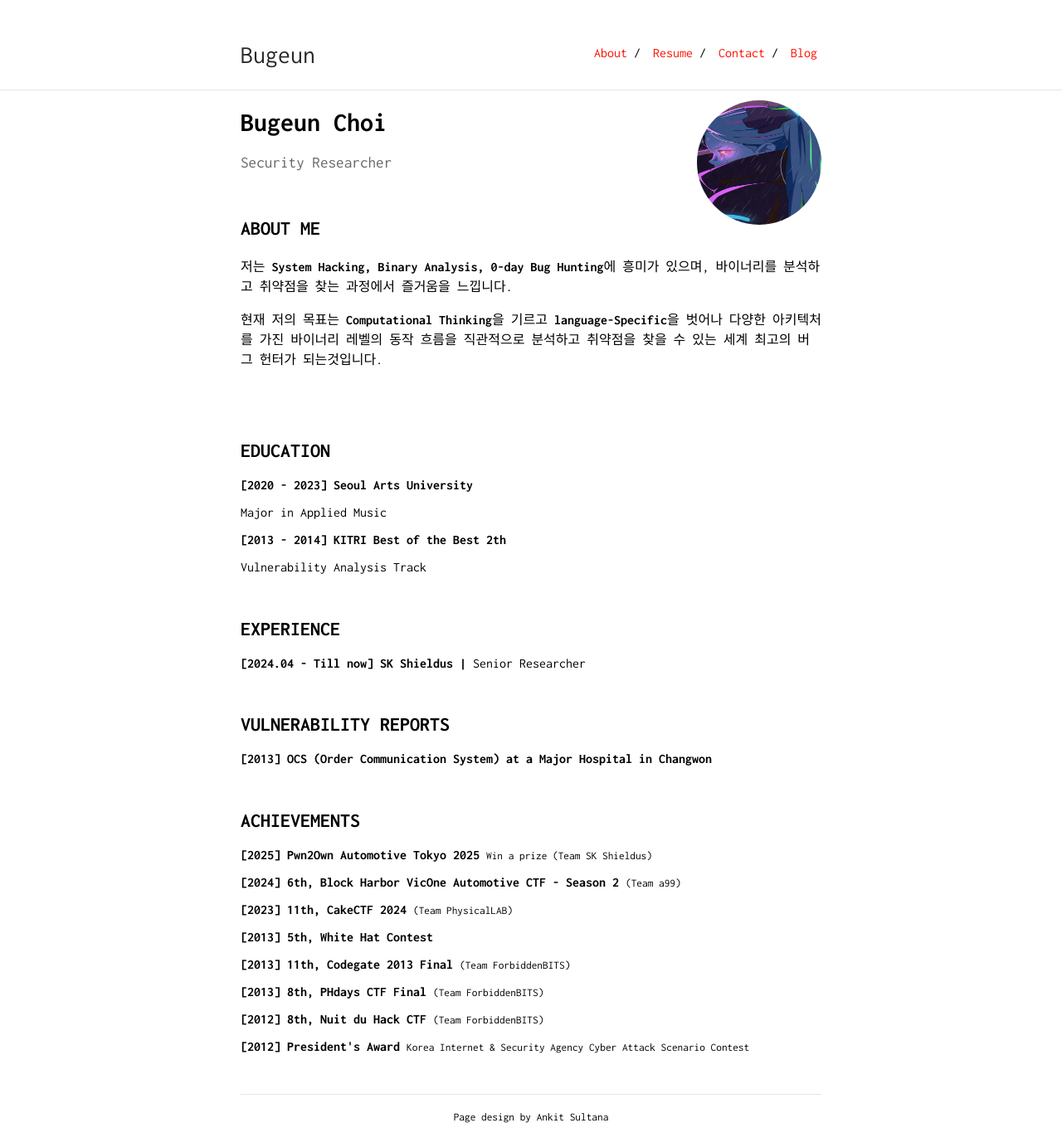
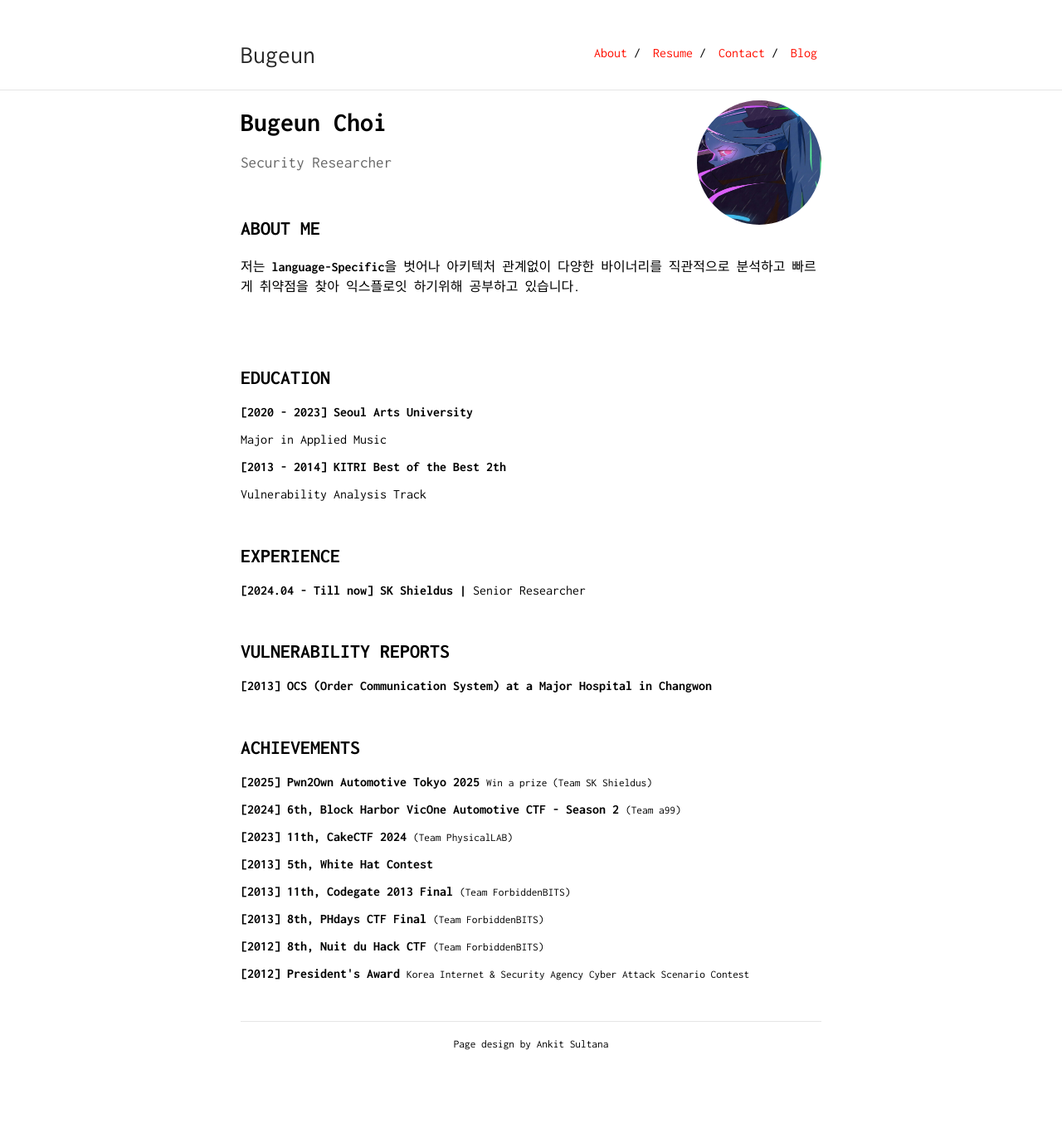
Before and after one commit to Bugeun/bugeun.github.io, a Jekyll site: the page built from index.md, in a window 1280 px wide. Shown: the whole page at 83% size. Built offline with Jekyll 4.4.1, drawn with Linux system fonts in a browser that asks for light colours; after the commit the page ends 1266 px from its top, so only the background shows below that.

Commit message:
Update index.md

```diff
--- a/index.md
+++ b/index.md
@@ -11,9 +11,7 @@ Security Researcher
 
 ## ABOUT ME
 
-<p>저는 <b>System Hacking, Binary Analysis, 0-day Bug Hunting</b>에 흥미가 있으며, 바이너리를 분석하고 취약점을 찾는 과정에서 즐거움을 느낍니다.</p>
-
-<p>현재 저의 목표는 <b>Computational Thinking</b>을 기르고 <b>language-Specific</b>을 벗어나 다양한 아키텍처를 가진 바이너리 레벨의 동작 흐름을 직관적으로 분석하고 취약점을 찾을 수 있는 세계 최고의 버그 헌터가 되는것입니다.</p>
+<p>저는 <b>language-Specific</b>을 벗어나 아키텍처 관계없이 다양한 바이너리를 직관적으로 분석하고 빠르게 취약점을 찾아 익스플로잇 하기위해 공부하고 있습니다.</p>
 
 &nbsp;
 
```
